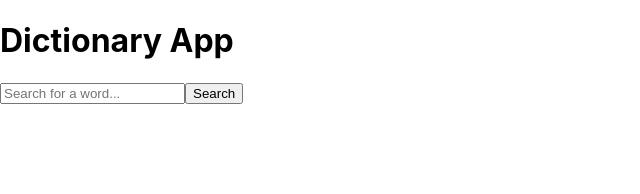
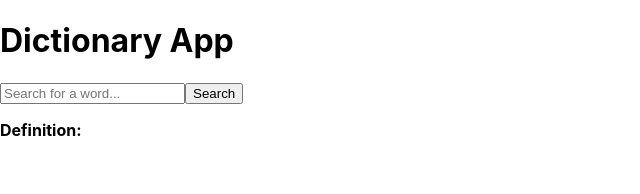
Before and after one commit to lalitha1900/dictionary-app, a React (Create React App) app: page / in a window 1280 px wide. Shown: the top 194 px of the page, without its empty margins (0-640 px from the left). Built offline with nearby package versions, Linux system fonts and the light colour scheme.

Commit message:
Test commit

```diff
--- a/src/App.js
+++ b/src/App.js
@@ -43,12 +43,12 @@ const XDictionary = () => {
       />
       <button onClick={handleSearch}>Search</button>
       <div>
-        {searchResult && (
+        {
           <p>
             <strong>Definition:</strong>
             <div>{searchResult}</div>
           </p>
-        )}
+        }
       </div>
     </div>
   );
```
